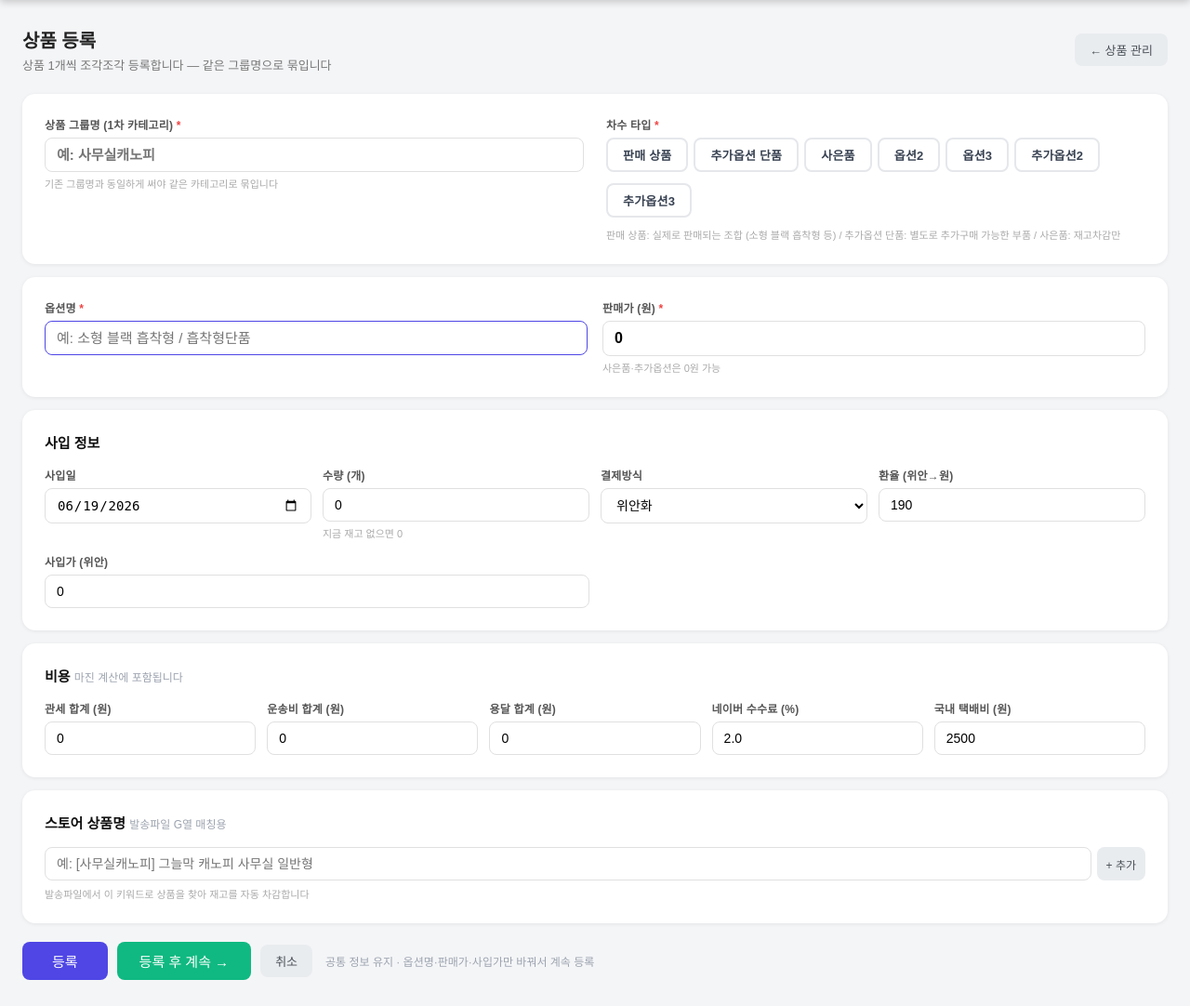
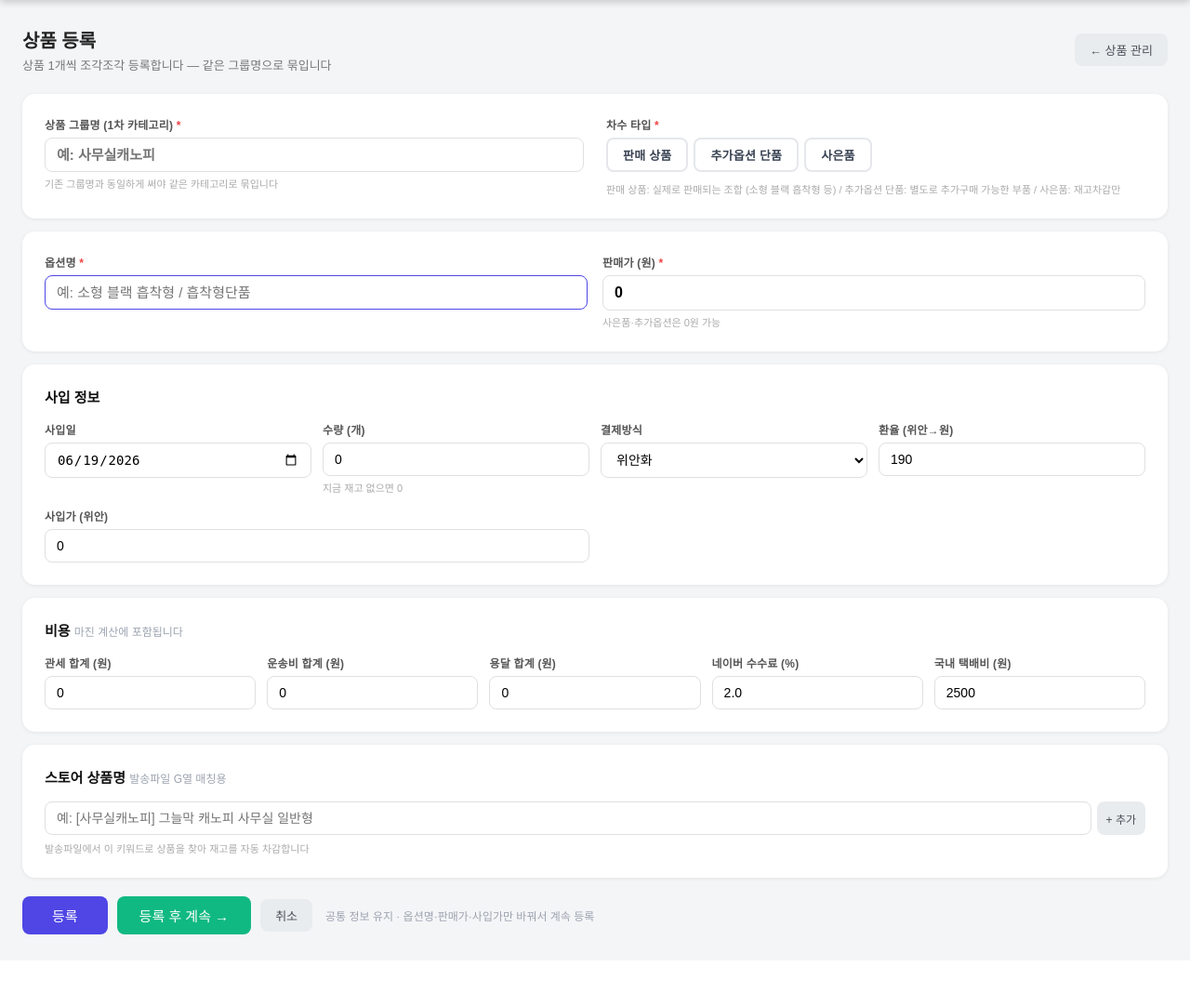
Before and after one commit to hew1128/margin-stock, a Flask app: page /register in a window 1280 px wide. Shown: the part 54-1136 px from the top of the page at 93% size. After the commit the page ends 1059 px from the top, so only its background shows below. Run offline with Flask 3, Linux system fonts and the light colour scheme; data that the repository does not hold is empty.

Commit message:
등록 폼 타입 3개로 단순화 (판매상품/추가옵션단품/사은품)

```diff
--- a/templates/product_register.html
+++ b/templates/product_register.html
@@ -37,10 +37,6 @@
             ('opt1','판매 상품','#3b82f6'),
             ('add1','추가옵션 단품','#f59e0b'),
             ('gift','사은품','#ef4444'),
-            ('opt2','옵션2','#8b5cf6'),
-            ('opt3','옵션3','#06b6d4'),
-            ('add2','추가옵션2','#f97316'),
-            ('add3','추가옵션3','#84cc16'),
           ] %}
           {% for val, lbl, color in types %}
           {% set active = (ptype == val) %}
@@ -204,8 +200,7 @@
 })();
 
 var TYPE_COLORS = {
-  opt1:'#3b82f6', opt2:'#8b5cf6', opt3:'#06b6d4',
-  add1:'#f59e0b', add2:'#f97316', add3:'#84cc16', gift:'#ef4444'
+  opt1:'#3b82f6', add1:'#f59e0b', gift:'#ef4444'
 };
 
 function selectType(val, color) {
```
